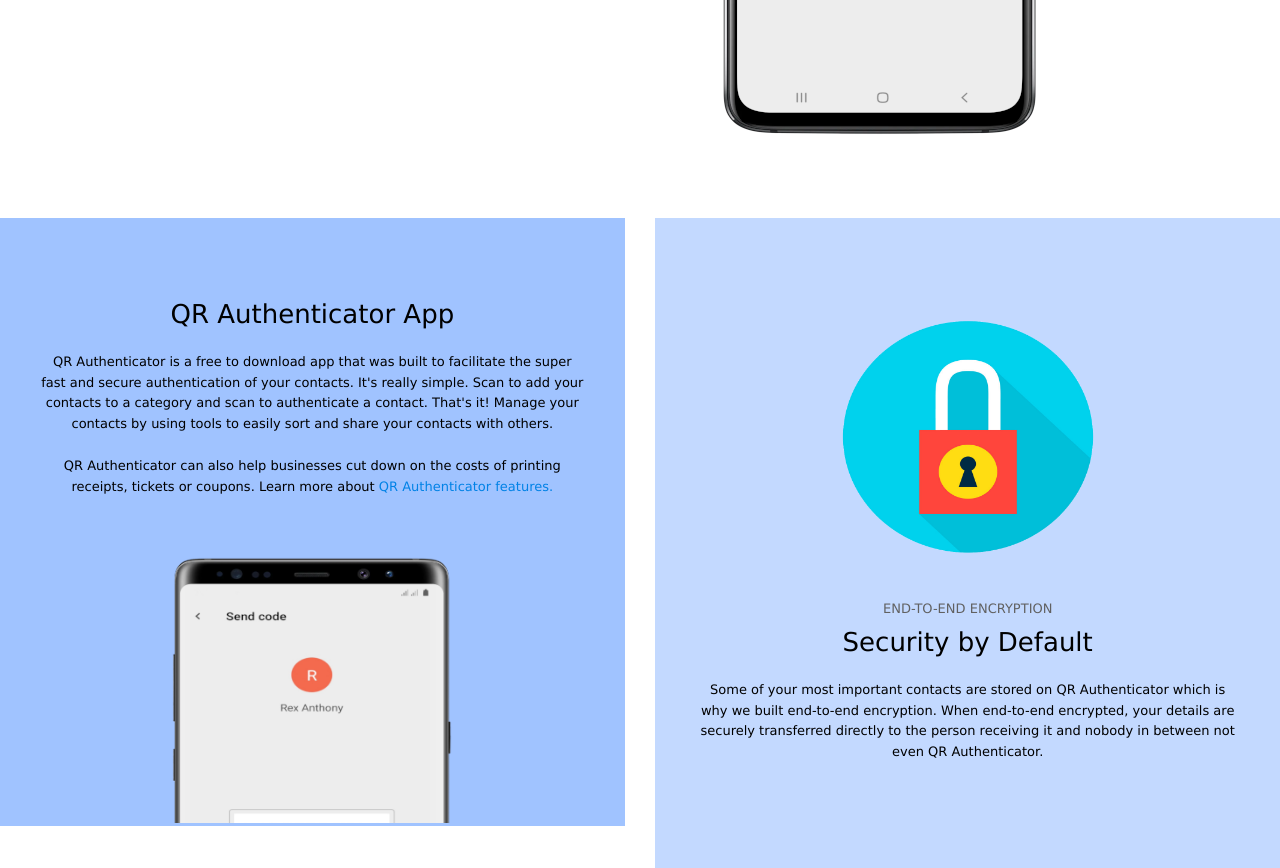
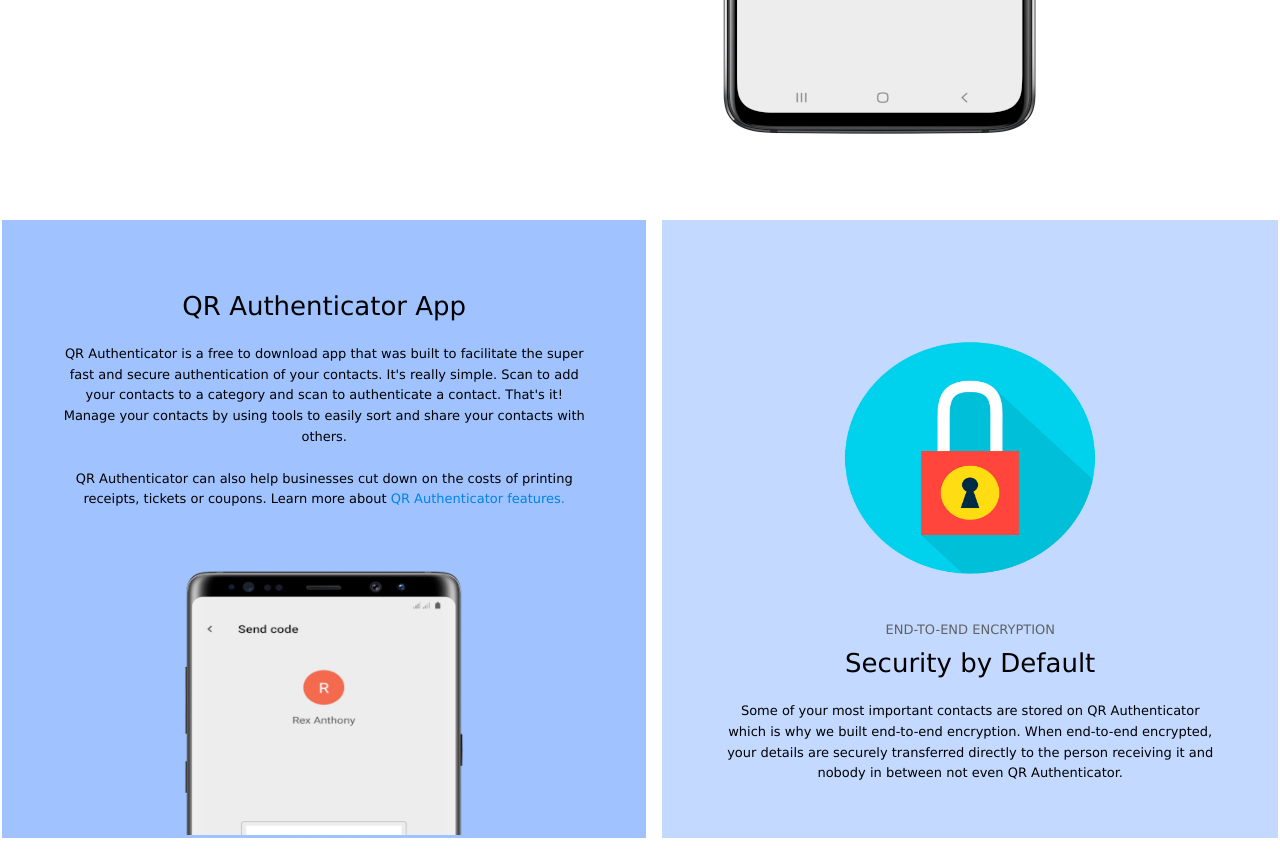
Before and after one commit to rexthonyy/QR-Authenticator-App-Website, a plain HTML site: page index.html in a window 1280 px wide. Shown: the part 620-1488 px from the top of the page. After the commit the page ends 1460 px from the top, so only its background shows below. Drawn offline with Linux system fonts and the light colour scheme.

Commit message:
Fixed the problem with table alignment in the description section with tables not floats as i initially thought. So cool

```diff
--- a/css/index.css
+++ b/css/index.css
@@ -111,51 +111,60 @@ section{
 	height: 600px;
 	/*border: 1px solid pink;*/
 }
-#descriptionSection{
+#wideDescSection{
+	display: block;
 	clear: right;
 	padding-top: 80px;
 }
-#appDescriptionSection{
-	width: 48.8%;
-	float: left;
+#smallDescSection{
+	display: none;
+}
+#wideDescSection table{
+	width: 100%;
+}
+#leftColumn{
 	background-color: #a0c3ff;
-	padding: 80px 40px 0px 40px;
+	border-right: 7px solid white;
+}
+#leftColumn div{
+	padding: 70px 60px 0px 60px;
 	color: black;
 	text-align: center;
 }
-#appDescriptionSection h1{
+#leftColumn div h1{
 	font-weight: lighter;
 	font-size: 2.0em;
 	line-height: 1.3em;
 }
-#appDescriptionSection p{
+#leftColumn div p{
 	margin: 20px 0px 60px 0px;
 	font-size: 1em;
 	line-height: 1.6em;
 }
-#appDescriptionSection p a{
+#leftColumn div p a{
 	color: #0082e6;
 }
-#encryptionDescriptionSection{
-	width: 48.8%;
-	float: right;
+#rightColumn{
 	background-color: #c3d9ff;
-	padding: 80px 40px 80px 40px;
+	border-left: 7px solid white;
+}
+#rightColumn div{
+	padding: 70px 60px 0px 60px;
 	color: black;
 	text-align: center;
 }
-#encryptionDescriptionSection h2{
+#rightColumn div h2{
 	font-weight: lighter;
 	font-size: 1.0em;
 	color: #616161;
 }
-#encryptionDescriptionSection h1{
+#rightColumn div h1{
 	font-weight: lighter;
 	font-size: 2.0em;
 	line-height: 1.3em;
 	margin-top: 10px;
 }
-#encryptionDescriptionSection p{
+#rightColumn div p{
 	margin: 20px 0px 25px 0px;
 	font-size: 1em;
 	line-height: 1.6em;
@@ -322,7 +331,10 @@ section{
 	#smallIntroSection img{
 		margin-top: 40px;
 	}
-	#descriptionSection{
-		padding-top: 0px;
+	#wideDescSection{
+		display: none;
+	}
+	#smallDescSection{
+		display: block;
 	}
 }
--- a/index.html
+++ b/index.html
@@ -59,8 +59,11 @@
 				<a href="#"><img src="images/google-play-badge.png"/></a><br/>
 				<img src="images/app_image_2_half.png"/>
 			</div>
-			<div id="descriptionSection">
-				<div id="appDescriptionSection">
+			<div id="wideDescSection">
+				<table>
+					<tr>
+						<td id="leftColumn">
+							<div>
 								<h1>
 									QR Authenticator App
 								</h1>
@@ -70,7 +73,9 @@
 								</p>
 								<img src="images/app_image_1_half.png" alt="app image" width="280px"/>
 							</div>
-				<div id="encryptionDescriptionSection">
+						</td>
+						<td id="rightColumn">
+							<div>
 							<img src="images/security_icon.png" alt="security image" width="300px" height="300px"/>
 								<h2>
 									END-TO-END ENCRYPTION
@@ -82,6 +87,12 @@
 									Some of your most important contacts are stored on QR Authenticator which is why we built end-to-end encryption. When end-to-end encrypted, your details are securely transferred directly to the person receiving it and nobody in between not even QR Authenticator.
 								</p>
 							</div>
+						</td>
+					</tr>
+				</table>
+			</div>
+			<div id="smallDescSection">
+				Hello
 			</div>
 		</section>
 	</body>
```
Lines whose indentation alone changed are shown as unchanged.
